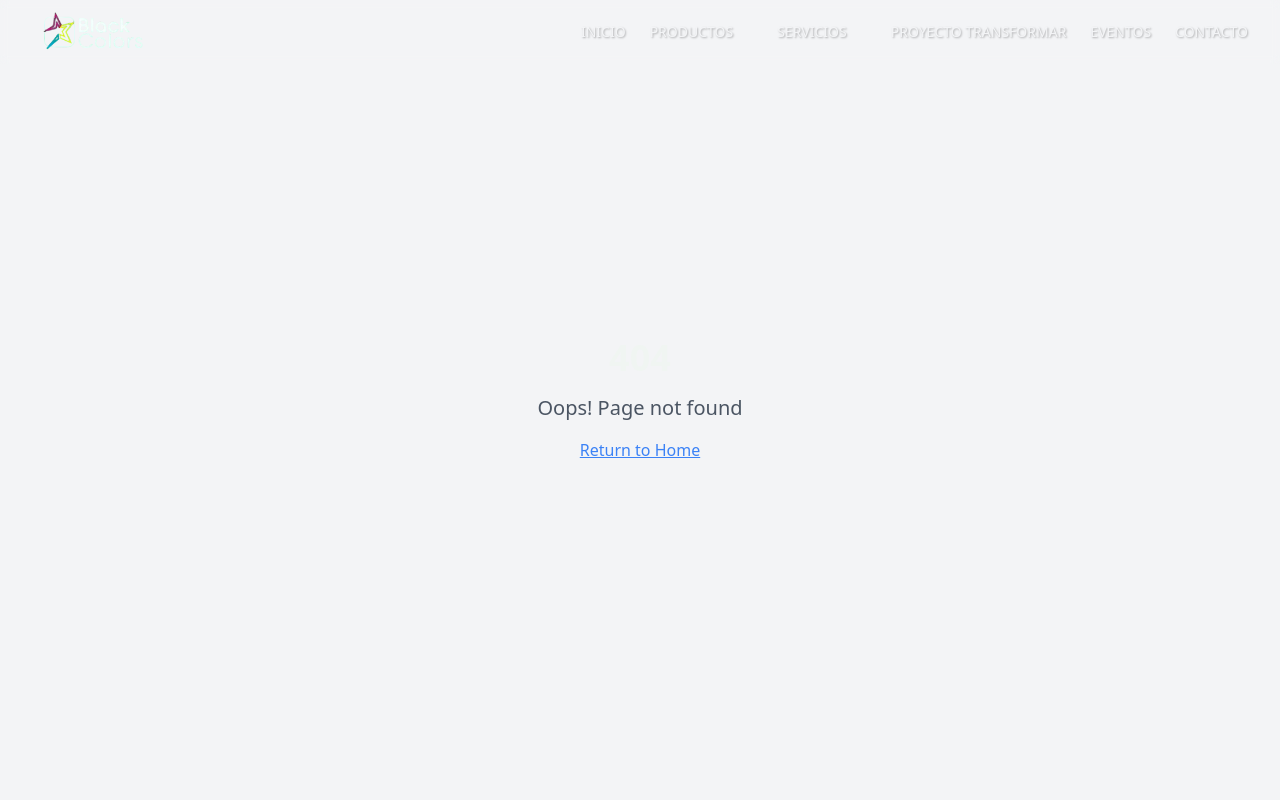
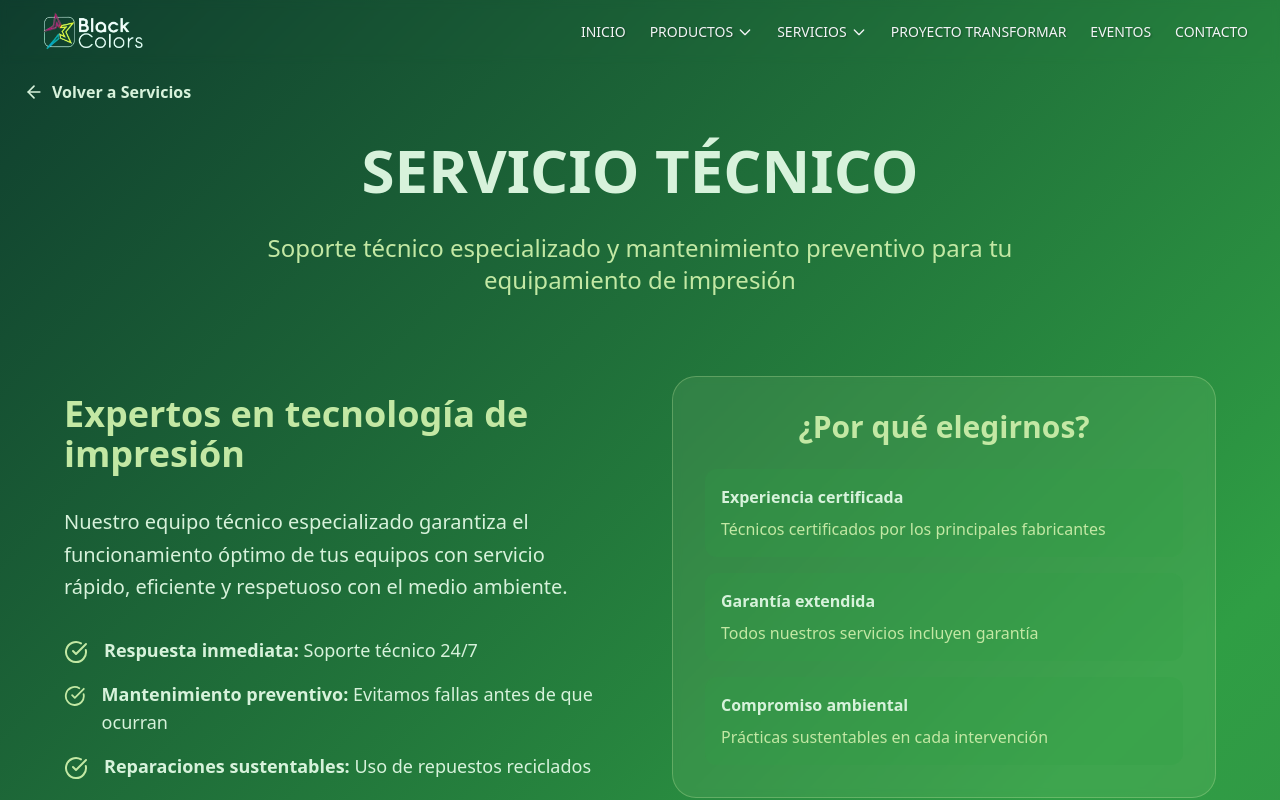
Before and after one commit to francobg7/black-colors-eco-print, a React (Vite) app: page /servicios/tecnico in a window 1280 px wide. Before the commit this address had no page. Shown: the top 800 px of the page. Built offline with nearby package versions, Linux system fonts and the light colour scheme.

Commit message:
Servicio tecnico added

```diff
--- a/src/App.tsx
+++ b/src/App.tsx
@@ -14,6 +14,7 @@ import ProductosResmas from "./pages/ProductosResmas";
 import Leasing from "./pages/Leasing";
 import Alquileres from "./pages/Alquileres";
 import ServiciosDiferenciados from "./pages/ServiciosDiferenciados";
+import ServicioTecnico from "./pages/ServicioTecnico";
 import Transformar from "./pages/Transformar";
 import Eventos from "./pages/Eventos";
 import Contacto from "./pages/Contacto";
@@ -36,6 +37,7 @@ const App = () => (
             <Route path="/productos/toners" element={<ProductosToners />} />
             <Route path="/productos/cartuchos" element={<ProductosCartuchos />} />
             <Route path="/productos/resmas" element={<ProductosResmas />} />
+            <Route path="/servicios/tecnico" element={<ServicioTecnico />} />
             <Route path="/servicios/leasing" element={<Leasing />} />
             <Route path="/servicios/alquileres" element={<Alquileres />} />
             <Route path="/servicios/diferenciados" element={<ServiciosDiferenciados />} />
--- a/src/components/Navigation.tsx
+++ b/src/components/Navigation.tsx
@@ -26,6 +26,7 @@ const Navigation = () => {
   ];
 
   const serviciosSubmenu = [
+    { name: 'SERVICIO TECNICO', path: '/servicios/tecnico' },
     { name: 'LEASING SUSTENTABLE', path: '/servicios/leasing' },
     { name: 'ALQUILERES', path: '/servicios/alquileres' },
     { name: 'SERVICIOS DIFERENCIADOS', path: '/servicios/diferenciados' }
```
